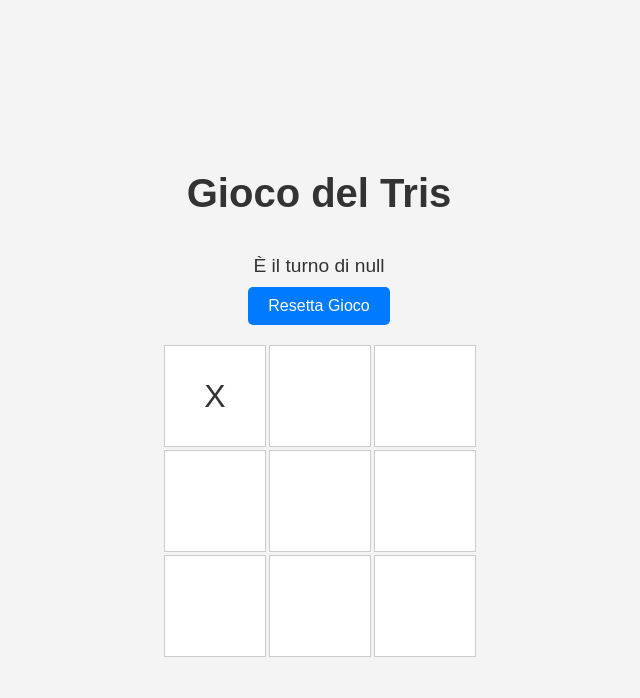
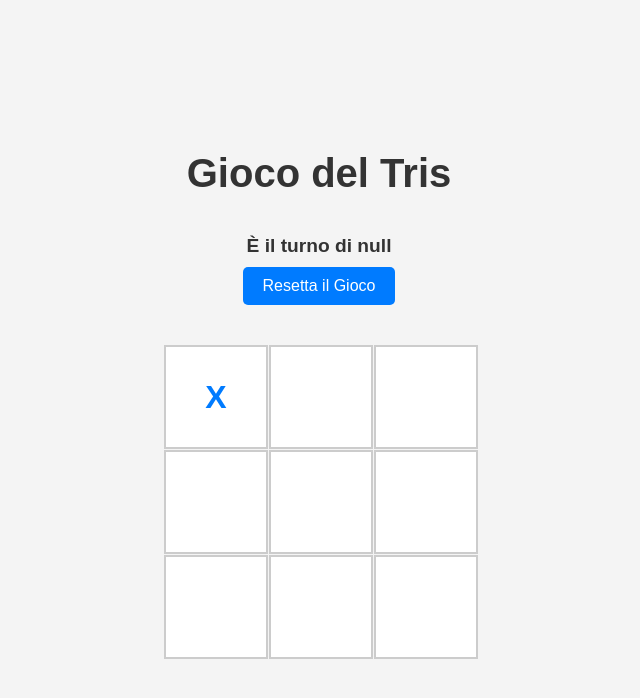
Before and after one commit to ltanza01/1001-Games, a plain HTML site: page game.html in a window 1280 px wide. Both pictures are taken after a click on the element 536 px from the left and 396 px from the top of the page. Shown: the whole page, without its empty margins (321-961 px from the left). Drawn offline with Linux system fonts and the light colour scheme.

Commit message:
aggiunta possibilità di giocare con il computer

```diff
--- a/game.css
+++ b/game.css
@@ -12,30 +12,26 @@ body {
     align-items: center;
 }
 
-/* Titolo del menu */
+/* Titolo del gioco */
 h1 {
     font-size: 2.5em;
     margin-bottom: 20px;
 }
 
-/* Stile del form */
-form {
-    display: flex;
-    flex-direction: column;
-    gap: 15px;
+/* Informazioni sul turno e pulsante di reset */
+#game-info {
+    margin-bottom: 20px;
 }
 
-/* Input del nome giocatore */
-input[type="text"] {
-    padding: 10px;
-    font-size: 1em;
-    border: 1px solid #ccc;
-    border-radius: 5px;
-    width: 250px;
+/* Messaggio di turno */
+#turn {
+    font-size: 1.2em;
+    margin-bottom: 10px;
+    font-weight: bold;
 }
 
-/* Pulsante del menu */
-button {
+/* Pulsante di reset */
+#reset-button {
     padding: 10px 20px;
     font-size: 1em;
     cursor: pointer;
@@ -46,32 +42,22 @@ button {
     transition: background-color 0.3s, transform 0.2s;
 }
 
-button:hover {
+#reset-button:hover {
     background-color: #0056b3;
 }
 
-button:active {
+#reset-button:active {
     background-color: #004494;
     transform: scale(0.98);
 }
 
-/* Stile del messaggio di stato nella pagina di gioco */
-#game-info {
-    margin-bottom: 20px;
-}
-
-#status {
-    font-size: 1.2em;
-    margin-bottom: 10px;
-}
-
 /* Griglia di gioco */
-#game-board {
+#board {
     display: grid;
     grid-template-columns: repeat(3, 100px);
     grid-template-rows: repeat(3, 100px);
     gap: 5px;
-    justify-content: center;
+    margin: 20px auto;
 }
 
 .cell {
@@ -81,11 +67,30 @@ button:active {
     width: 100px;
     height: 100px;
     background-color: #fff;
-    border: 1px solid #ccc;
+    border: 2px solid #ccc;
     font-size: 2em;
+    font-weight: bold;
     cursor: pointer;
+    transition: background-color 0.3s, border-color 0.3s;
 }
 
 .cell:hover {
     background-color: #f0f0f0;
 }
+
+.cell.x {
+    color: #007BFF; /* Colore di "X" */
+}
+
+.cell.o {
+    color: #FF5722; /* Colore di "O" */
+}
+
+/* Gestisci la visualizzazione del contenuto delle celle */
+.cell.X {
+    color: #007BFF; /* Colore di "X" */
+}
+
+.cell.O {
+    color: #FF5722; /* Colore di "O" */
+}
--- a/game.html
+++ b/game.html
@@ -9,20 +9,21 @@
 <body>
     <h1>Gioco del Tris</h1>
     <div id="game-info">
-        <p id="status"></p>
-        <button id="reset">Resetta Gioco</button>
+        <p id="turn"></p>
+        <button id="reset-button">Resetta il Gioco</button>
     </div>
-    <div id="game-board">
-        <div class="cell" data-index="0"></div>
-        <div class="cell" data-index="1"></div>
-        <div class="cell" data-index="2"></div>
-        <div class="cell" data-index="3"></div>
-        <div class="cell" data-index="4"></div>
-        <div class="cell" data-index="5"></div>
-        <div class="cell" data-index="6"></div>
-        <div class="cell" data-index="7"></div>
-        <div class="cell" data-index="8"></div>
+    <div id="board">
+        <!-- Le celle della griglia -->
+        <div class="cell"></div>
+        <div class="cell"></div>
+        <div class="cell"></div>
+        <div class="cell"></div>
+        <div class="cell"></div>
+        <div class="cell"></div>
+        <div class="cell"></div>
+        <div class="cell"></div>
+        <div class="cell"></div>
     </div>
-    <script src="main.js"></script>
+    <script src="game.js"></script>
 </body>
 </html>
--- /dev/null
+++ b/game.js
@@ -0,0 +1,112 @@
+// Ottieni i parametri dell'URL
+const urlParams = new URLSearchParams(window.location.search);
+const player1Name = urlParams.get('player1');
+const player2Name = urlParams.get('player2');
+const gameMode = urlParams.get('mode');
+
+// Elementi della pagina
+const turnDisplay = document.getElementById('turn');
+const cells = document.querySelectorAll('.cell');
+const resetButton = document.getElementById('reset-button');
+
+// Stato del gioco
+let currentPlayer = 'X'; // 'X' o 'O'
+let board = ['', '', '', '', '', '', '', '', '']; // Stato della griglia
+let isGameOver = false;
+
+// Funzioni di gioco
+function updateTurnDisplay() {
+    if (isGameOver) return;
+    const currentName = currentPlayer === 'X' ? player1Name : player2Name;
+    turnDisplay.textContent = `È il turno di ${currentName}`;
+}
+
+function handleClick(event) {
+    const index = Array.from(cells).indexOf(event.target);
+
+    if (board[index] !== '' || isGameOver) return;
+
+    board[index] = currentPlayer;
+    event.target.textContent = currentPlayer;
+    event.target.classList.add(currentPlayer);
+
+    // Controlla vittoria o pareggio
+    if (checkWin()) {
+        const winnerName = currentPlayer === 'X' ? player1Name : player2Name;
+        window.location.href = `victory.html?winner=${encodeURIComponent(winnerName)}&mode=${gameMode}`;
+        isGameOver = true;
+        return;
+    } else if (board.every(cell => cell !== '')) {
+        turnDisplay.textContent = 'Pareggio!';
+        isGameOver = true;
+        return;
+    }
+
+    // Cambia turno
+    currentPlayer = currentPlayer === 'X' ? 'O' : 'X';
+    updateTurnDisplay();
+
+    // Gestisci il turno del computer se necessario
+    if (gameMode === 'player-vs-computer' && currentPlayer === 'O' && !isGameOver) {
+        setTimeout(computerPlay, 500); // Ritardo per il computer
+    }
+}
+
+function checkWin() {
+    const winPatterns = [
+        [0, 1, 2], [3, 4, 5], [6, 7, 8], // righe
+        [0, 3, 6], [1, 4, 7], [2, 5, 8], // colonne
+        [0, 4, 8], [2, 4, 6]             // diagonali
+    ];
+
+    return winPatterns.some(pattern => {
+        const [a, b, c] = pattern;
+        return board[a] && board[a] === board[b] && board[a] === board[c];
+    });
+}
+
+function computerPlay() {
+    // Genera una lista di mosse disponibili
+    const availableMoves = board.map((value, index) => value === '' ? index : null).filter(value => value !== null);
+
+    if (availableMoves.length === 0) return;
+
+    // Seleziona una mossa casuale tra quelle disponibili
+    const move = availableMoves[Math.floor(Math.random() * availableMoves.length)];
+
+    // Aggiorna la griglia e il display
+    board[move] = 'O';
+    cells[move].textContent = 'O';
+    cells[move].classList.add('O');
+
+    // Controlla vittoria o pareggio
+    if (checkWin()) {
+        window.location.href = `victory.html?winner=${encodeURIComponent(player2Name)}&mode=${gameMode}`;
+        isGameOver = true;
+    } else if (board.every(cell => cell !== '')) {
+        turnDisplay.textContent = 'Pareggio!';
+        isGameOver = true;
+    } else {
+        // Cambia turno
+        currentPlayer = 'X';
+        updateTurnDisplay();
+    }
+}
+
+function resetGame() {
+    board = ['', '', '', '', '', '', '', '', ''];
+    cells.forEach(cell => {
+        cell.textContent = '';
+        cell.classList.remove('X', 'O');
+    });
+    currentPlayer = 'X';
+    isGameOver = false;
+    updateTurnDisplay();
+}
+
+// Imposta il turno iniziale
+updateTurnDisplay();
+
+// Aggiungi i listener per le celle e il pulsante di reset
+cells.forEach(cell => cell.addEventListener('click', handleClick));
+resetButton.addEventListener('click', resetGame);
--- a/main.js
+++ /dev/null
@@ -1,73 +0,0 @@
-const cells = document.querySelectorAll('.cell');
-const status = document.getElementById('status');
-const resetButton = document.getElementById('reset');
-
-// Ottieni i nomi dei giocatori dalla query string
-const urlParams = new URLSearchParams(window.location.search);
-const player1Name = urlParams.get('player1');
-const player2Name = urlParams.get('player2');
-
-let currentPlayer = 'X';
-let board = Array(9).fill(null);
-let isGameActive = true;
-
-const winningCombos = [
-    [0, 1, 2],
-    [3, 4, 5],
-    [6, 7, 8],
-    [0, 3, 6],
-    [1, 4, 7],
-    [2, 5, 8],
-    [0, 4, 8],
-    [2, 4, 6]
-];
-
-function checkWin() {
-    for (let combo of winningCombos) {
-        const [a, b, c] = combo;
-        if (board[a] && board[a] === board[b] && board[a] === board[c]) {
-            return board[a];
-        }
-    }
-    return board.includes(null) ? null : 'T'; // 'T' per pareggio
-}
-
-function handleClick(e) {
-    const index = e.target.dataset.index;
-
-    if (board[index] || !isGameActive) return;
-
-    board[index] = currentPlayer;
-    e.target.textContent = currentPlayer;
-
-    const winner = checkWin();
-    if (winner) {
-        isGameActive = false;
-        if (winner === 'T') {
-            status.textContent = 'Pareggio!';
-        } else {
-            const winnerName = winner === 'X' ? player1Name : player2Name;
-            status.textContent = `${winnerName} ha vinto!`;
-            // Apri la nuova pagina con la GIF dei fuochi d'artificio
-            window.open('victory.html?winner=' + encodeURIComponent(winnerName), '_blank');
-        }
-    } else {
-        currentPlayer = currentPlayer === 'X' ? 'O' : 'X';
-        const currentName = currentPlayer === 'X' ? player1Name : player2Name;
-        status.textContent = `È il turno di ${currentName}`;
-    }
-}
-
-function resetGame() {
-    board.fill(null);
-    cells.forEach(cell => cell.textContent = '');
-    currentPlayer = 'X';
-    isGameActive = true;
-    status.textContent = `È il turno di ${player1Name}`;
-}
-
-cells.forEach(cell => cell.addEventListener('click', handleClick));
-resetButton.addEventListener('click', resetGame);
-
-// Inizializza il messaggio di stato
-status.textContent = `È il turno di ${player1Name}`;
--- a/menu.css
+++ b/menu.css
@@ -23,15 +23,35 @@ form {
     display: flex;
     flex-direction: column;
     gap: 15px;
+    max-width: 400px;
+    width: 100%;
+    margin: 0 auto;
+}
+
+/* Contenitore dell'input e dell'etichetta */
+div {
+    display: flex;
+    flex-direction: column;
+    gap: 5px;
+    margin-bottom: 15px;
+}
+
+/* Etichette */
+label {
+    font-size: 1em;
+    font-weight: bold;
+    color: #555;
 }
 
 /* Input del nome giocatore */
-input[type="text"] {
+input[type="text"],
+select {
     padding: 10px;
     font-size: 1em;
     border: 1px solid #ccc;
     border-radius: 5px;
-    width: 250px;
+    width: 100%;
+    box-sizing: border-box;
 }
 
 /* Pulsante del menu */
@@ -44,6 +64,8 @@ button {
     color: white;
     border-radius: 5px;
     transition: background-color 0.3s, transform 0.2s;
+    width: 100%;
+    box-sizing: border-box;
 }
 
 button:hover {
@@ -54,38 +76,3 @@ button:active {
     background-color: #004494;
     transform: scale(0.98);
 }
-
-/* Stile del messaggio di stato nella pagina di gioco */
-#game-info {
-    margin-bottom: 20px;
-}
-
-#status {
-    font-size: 1.2em;
-    margin-bottom: 10px;
-}
-
-/* Griglia di gioco */
-#game-board {
-    display: grid;
-    grid-template-columns: repeat(3, 100px);
-    grid-template-rows: repeat(3, 100px);
-    gap: 5px;
-    justify-content: center;
-}
-
-.cell {
-    display: flex;
-    justify-content: center;
-    align-items: center;
-    width: 100px;
-    height: 100px;
-    background-color: #fff;
-    border: 1px solid #ccc;
-    font-size: 2em;
-    cursor: pointer;
-}
-
-.cell:hover {
-    background-color: #f0f0f0;
-}
```
Also changed, not shown: menu.html (+38 -5 lines).
